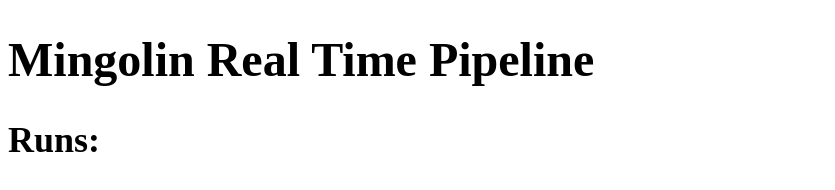
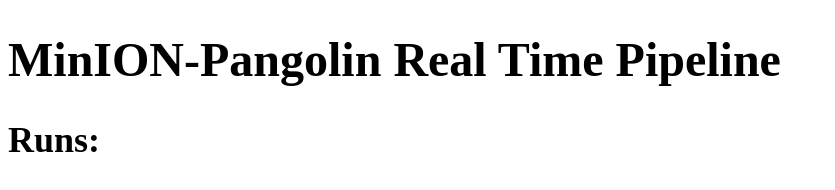
Before and after one commit to robertpuccinelli/MinION-Pango-Pipeline, a plain HTML site: page webserver/index.html in a window 1280 px wide. Shown: the whole page, without its empty margins (0-835 px from the left). Drawn offline with Linux system fonts and the light colour scheme.

Commit message:
Change index.html heading

```diff
--- a/webserver/index.html
+++ b/webserver/index.html
@@ -3,7 +3,7 @@
 <title> MinION Pangolin Pipeline </title>
 <body>
 <font size=5>
-<h1>Mingolin Real Time Pipeline</h1>
+<h1>MinION-Pangolin Real Time Pipeline</h1>
 <h2>Runs:</h2>
 </body>
 </html>
```
